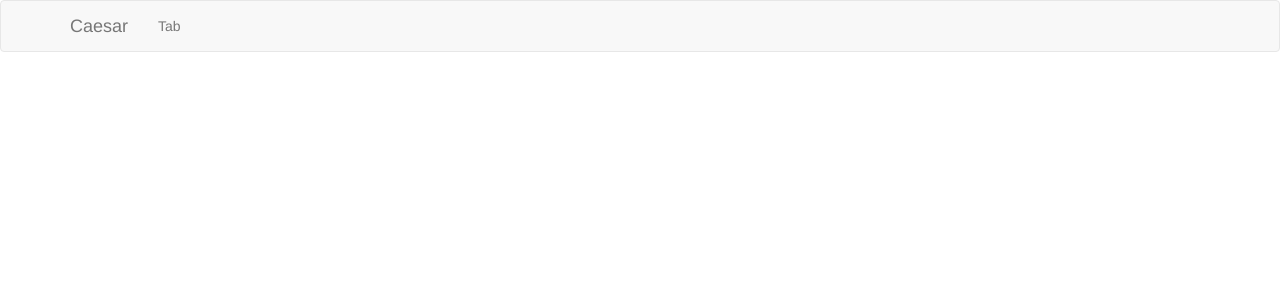
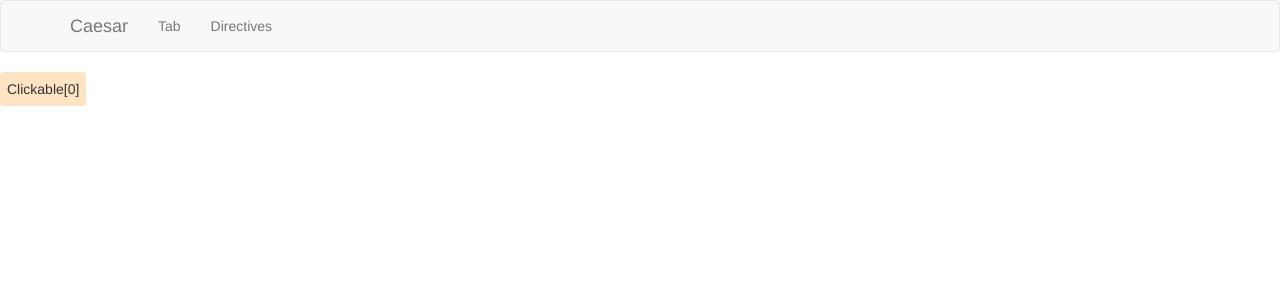
Before and after one commit to smalnote/caesar, an Angular app: page /directives in a window 1280 px wide. Before the commit this address led to /. Shown: the top 300 px of the page. Built offline with nearby package versions, Linux system fonts and the light colour scheme.

Commit message:
add directive clickable

```diff
--- a/src/app/app.component.html
+++ b/src/app/app.component.html
@@ -1,13 +1,16 @@
 <nav class="navbar navbar-default">
   <div class="container">
     <div class="navbar-header">
-      <a class="navbar-brand" routerLink="" (click)="activeTab = ''">Caesar</a>
+      <a class="navbar-brand" routerLink="/caesar" (click)="activeTab = ''">Caesar</a>
     </div>
     <div class="collapse navbar-collapse" id="bs-example-navbar-collapse-1">
       <ul class="nav navbar-nav">
         <li [class.active]="activeTab == 'tab'" myHighlight (click)="activeTab = 'tab'">
           <a routerLink="/tab">Tab<span class="sr-only">(current)</span></a>
         </li>
+        <li [class.active]="activeTab == 'directives'" myHighlight (click)="activeTab = 'directives'">
+          <a routerLink="/directives">Directives<span class="sr-only">(current)</span></a>
+        </li>
       </ul>
     </div>
   </div>
--- /dev/null
+++ b/src/app/clickable.directive.ts
@@ -0,0 +1,14 @@
+import { Directive, Output, HostListener, EventEmitter } from '@angular/core';
+
+@Directive({
+  selector: '[appClickable]'
+})
+export class ClickableDirective {
+  @Output() myClick = new EventEmitter<any>();
+
+  @HostListener('mousedown') onMouseDown() {
+    this.myClick.emit();
+  }
+
+  constructor() {}
+}
--- /dev/null
+++ b/src/app/directives/directives.component.css
@@ -0,0 +1,14 @@
+.clickable {
+  cursor: pointer;
+  background: bisque;
+  width: fit-content;
+  padding: 0.5em;
+  min-width: 4em;
+  min-height: 1.5em;
+  border-radius: 0.25em;
+  user-select: none;
+}
+
+.clickable:hover {
+  background: burlywood;
+}
--- /dev/null
+++ b/src/app/directives/directives.component.html
@@ -0,0 +1 @@
+<div appClickable class="clickable" (myClick)="onClick($event)">Clickable[{{times}}]</div>
--- /dev/null
+++ b/src/app/directives/directives.component.ts
@@ -0,0 +1,20 @@
+import { Component, OnInit } from '@angular/core';
+
+@Component({
+  selector: 'app-directives',
+  templateUrl: './directives.component.html',
+  styleUrls: ['./directives.component.css']
+})
+export class DirectivesComponent implements OnInit {
+  times = 0;
+
+  onClick() {
+    this.times++;
+  }
+
+  constructor() { }
+
+  ngOnInit() {
+  }
+
+}
--- a/src/app/tab/tab.component.ts
+++ b/src/app/tab/tab.component.ts
@@ -6,10 +6,9 @@ import { Component, OnInit } from '@angular/core';
   styleUrls: ['./tab.component.css']
 })
 export class TabComponent implements OnInit {
+  tabs = ['Red', 'Green', 'Blue', 'Yellow', 'Purple'];
 
-  tabs = [ "Red", "Green", "Blue", "Yellow", "Purple" ]
-
-  activeTab = 0
+  activeTab = 0;
 
   onTabClose(tabIndex: number) {
     this.tabs.splice(tabIndex, 1);
@@ -18,9 +17,7 @@ export class TabComponent implements OnInit {
     }
   }
 
-  constructor() { }
+  constructor() {}
 
-  ngOnInit() {
-  }
-
+  ngOnInit() {}
 }
```
Also changed, not shown: src/app/app.module.ts (+10 -2 lines), 2 other files (tests, documents, lock files or other folders).
